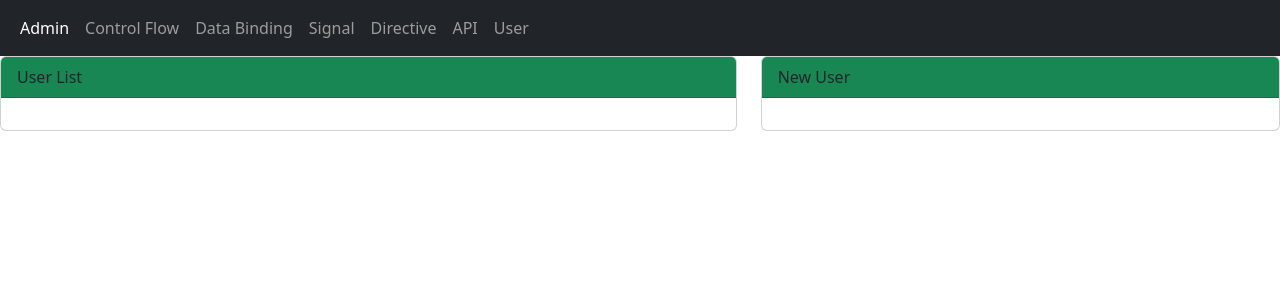
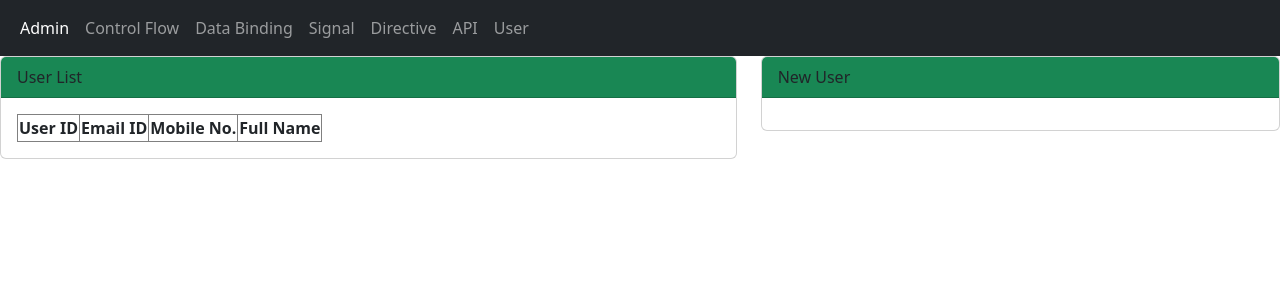
Before and after one commit to sumitbasu116/angular20Tutorial, an Angular app: page /user in a window 1280 px wide. Shown: the top 300 px of the page. Built offline with nearby package versions, Linux system fonts and the light colour scheme.

Commit message:
Post API part2-user list API and show UI

```diff
--- a/src/app/components/user/user.html
+++ b/src/app/components/user/user.html
@@ -5,7 +5,27 @@
                 User List
             </div>
             <div class="card-body">
+                <table class="table-bordered">
+                    <thead>
+                        <tr>
+                            <th>User ID</th>
+                            <th>Email ID</th>
+                            <th>Mobile No.</th>
+                            <th>Full Name</th>
+                        </tr>
+                    </thead>
+                    <tbody>
+                        @for(item of userList; track $index){
+                        <tr>
+                            <td>{{item.userId}}</td>
+                            <td>{{item.emailId}}</td>
+                            <td>{{item.mobileNo}}</td>
+                            <td>{{item.fullName}}</td>
+                        </tr>
+                        }
 
+                    </tbody>
+                </table>
             </div>
         </div>
     </div>
--- a/src/app/components/user/user.ts
+++ b/src/app/components/user/user.ts
@@ -1,4 +1,5 @@
-import { Component } from '@angular/core';
+import { HttpClient } from '@angular/common/http';
+import { Component, inject, OnInit } from '@angular/core';
 
 @Component({
   selector: 'app-user',
@@ -6,6 +7,19 @@ import { Component } from '@angular/core';
   templateUrl: './user.html',
   styleUrl: './user.css'
 })
-export class User {
+export class User implements OnInit{
+  userList: any[] = [];
+  http = inject(HttpClient);
 
+  ngOnInit(): void {
+
+  }
+
+  getUsers(){
+    this.http.get('https://api.freeprojectapi.com/api/GoalTracker/getAllUsers').subscribe(
+    (res:any)=>{
+      this.userList = res;
+    }
+    );
+  }
 }
```
